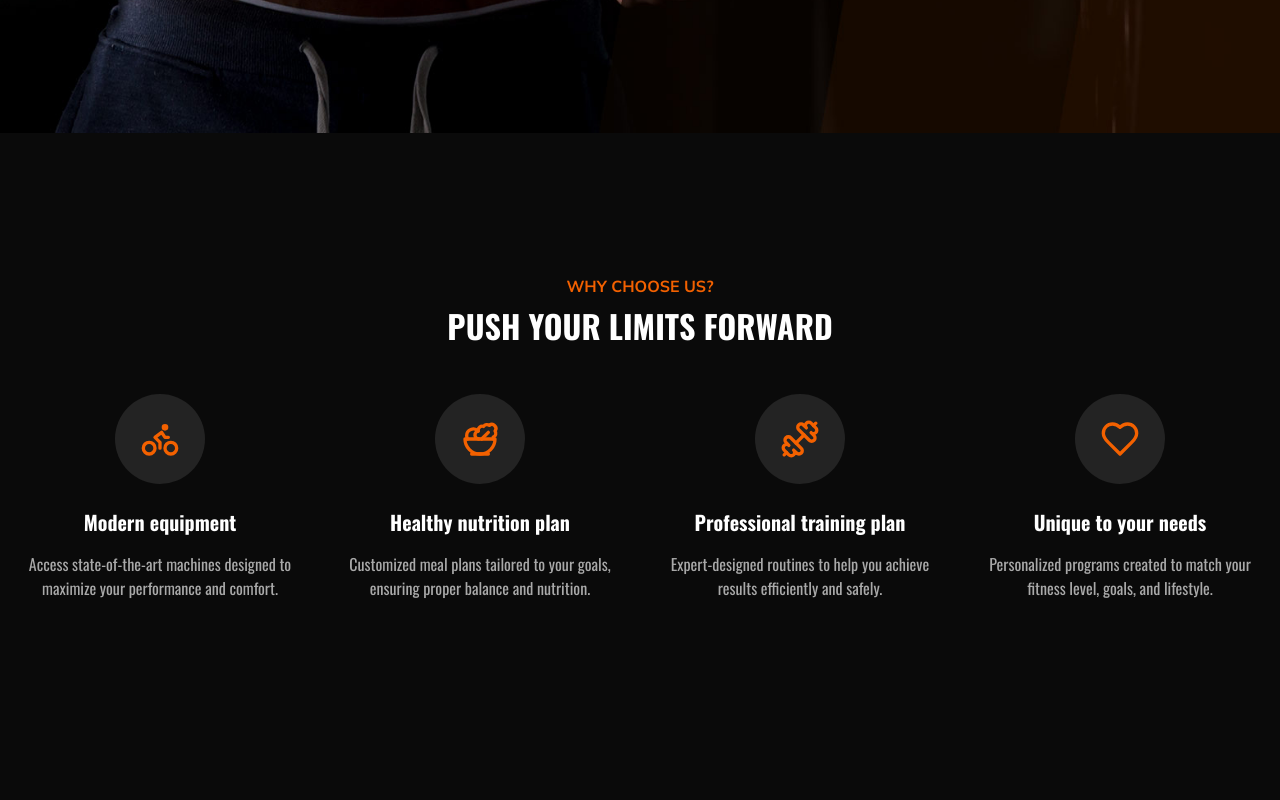
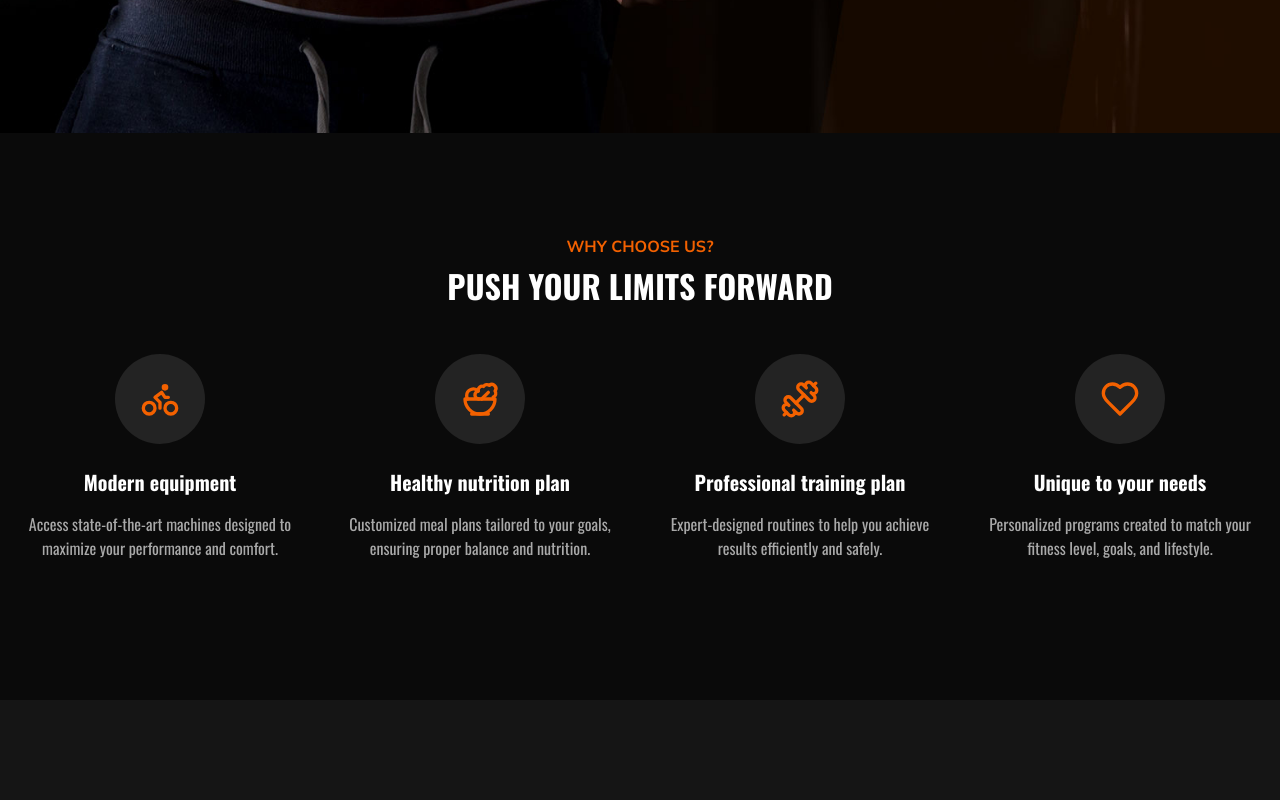
Before and after one commit to felipe-muner/podium-gym, a Next.js app: page / in a window 1280 px wide. Shown: the part 720-1520 px from the top of the page. Built offline with nearby package versions, Linux system fonts and the light colour scheme.

Commit message:
feat: better padding for why-choose-us

```diff
--- a/components/WhyChooseUs/WhyChooseUs.tsx
+++ b/components/WhyChooseUs/WhyChooseUs.tsx
@@ -51,7 +51,7 @@ const FeatureCard: React.FC<Feature> = ({ icon, title, description }) => (
 
 const WhyChooseUs: React.FC = () => {
   return (
-    <section className="bg-brand-background-1 pt-[140px] pb-[200px] w-full">
+    <section className="bg-brand-background-1 pt-[100px] pb-[140px] w-full">
       <div className="container mx-auto px-4">
         {/* Section Title */}
         <TitleSection
```
